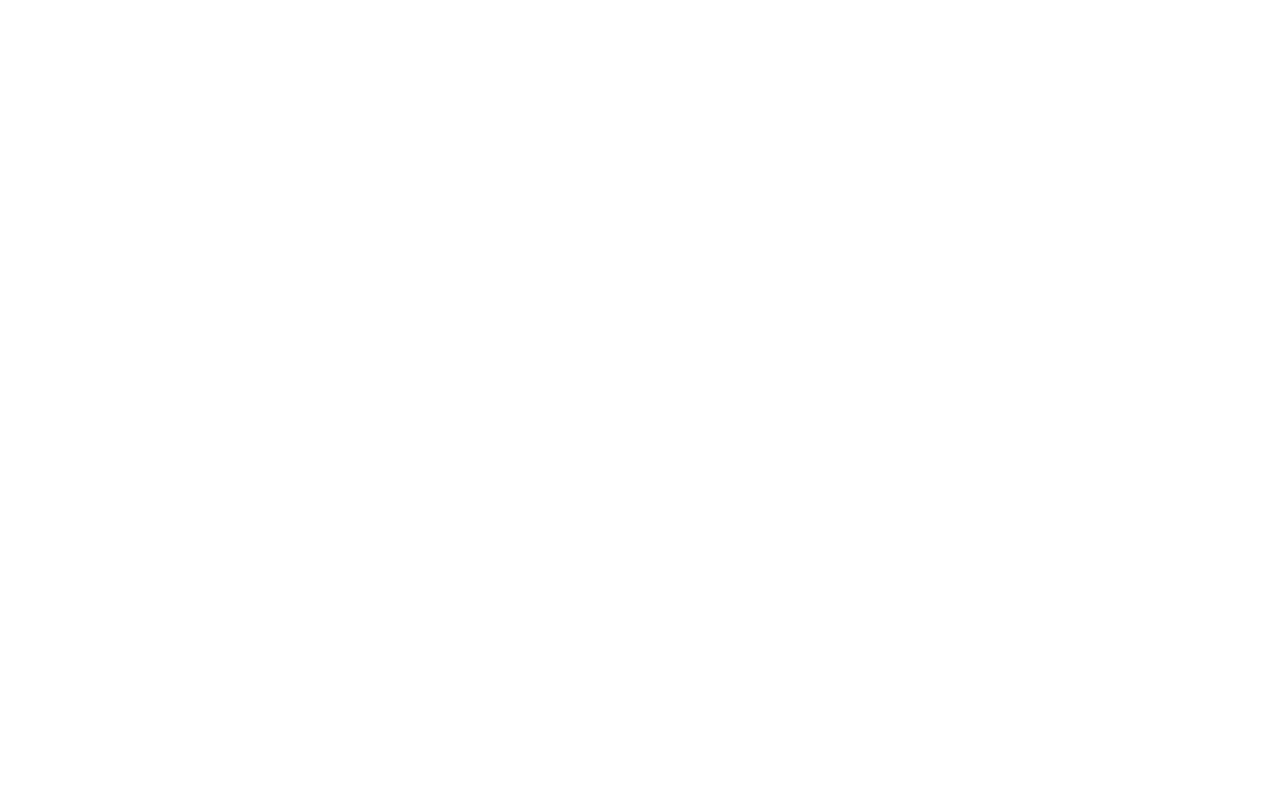
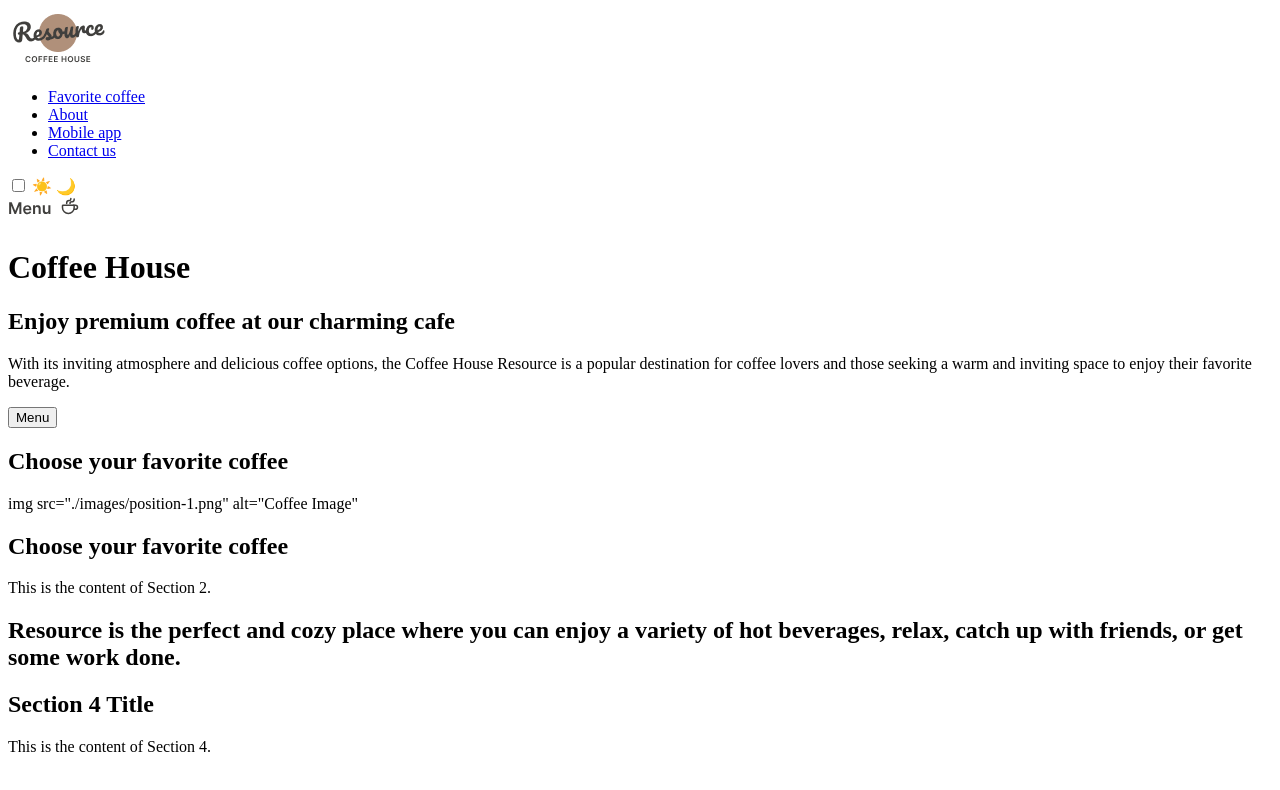
Before and after one commit to AnnaS86/rsschool-landing-page, a plain HTML site: page index.html in a window 1280 px wide. Drawn offline with Linux system fonts and the light colour scheme.

Commit message:
feat: add html for main page

```diff
--- a/index.html
+++ b/index.html
@@ -9,6 +9,86 @@
 </head>
 
 <body>
+    <header class="header">
+        <div class="header_wrapper container">
+            <div class="logo">
+                <a href="#" class="logo">
+                    <img src="./images/logo.png" class="logo-img" alt="Logo">
+                </a>
+            </div>
+            <nav>
+                <ul>
+                    <li><a href="#">Favorite coffee</a></li>
+                    <li><a href="#">About</a></li>
+                    <li><a href="#">Mobile app</a></li>
+                    <li><a href="#">Contact us</a></li>
+                </ul>
+            </nav>
+            <div class="header-actions">
+                <div class="theme-switch">
+                    <input type="checkbox" id="theme-switch" class="theme-switch-checkbox">
+                    <label for="theme-switch" class="theme-switch-label">
+                        <span class="icon icon-sun">☀️</span>
+                        <span class="icon icon-moon">🌙</span>
+                        <span class="toggle-circle"></span>
+                    </label>
+                </div>
+                <div class="coffee-menu">
+                    <img src="./images/menu-item.svg" class="menu-icon" alt="Menu icon">
+                </div>
+                <!-- other items will go here -->
+            </div>
+
+        </div>
+
+
+    </header>
+    <main class="main">
+        <h1>Coffee House</h1>
+        <section id="Favorite-coffee" class="section">
+            <div class="wrapper">
+                <div class="offer">
+                    <h2>Enjoy premium coffee at our charming cafe</h2>
+                    <p>With its inviting atmosphere and delicious coffee options, the Coffee House Resource is a popular
+                        destination for coffee lovers and those seeking a warm and inviting space to enjoy their
+                        favorite beverage.</p>
+                    <button class="button">Menu</button>
+                </div>
+            </div>
+        </section>
+
+        <section id="Choose-favorite-coffee" class="section">
+            <div class="wrapper">
+                <h2>Choose your favorite coffee</h2>
+                <div class="image-container">
+                    img src="./images/position-1.png" alt="Coffee Image"
+                </div>
+                <div class="content-container">
+                    <h2>Choose your favorite coffee</h2>
+                    <p>This is the content of Section 2.</p>
+                </div>
+            </div>
+        </section>
+
+        <section class="section3">
+            <div class="wrapper">
+                <h2>Resource is the perfect and cozy place where you can enjoy a variety of hot
+                    beverages, relax, catch up with friends, or get some work done.</h2>
+                <div class="foto-container">
+                    <div class="column"></div>
+                    <div class="column"></div>
+                </div>
+            </div>
+        </section>
+
+        <section class="section4">
+            <div class="wrapper">
+                <h2>Section 4 Title</h2>
+                <p>This is the content of Section 4.</p>
+            </div>
+        </section>
+    </main>
+    <footer class="footer"></footer>
 </body>
 
 </html>
```
Also changed, not shown: images/Theme switch.png (added), images/default-theme.png (added), images/logo.png (added), images/menu-item.svg (added), images/position-1.png (added), images/position-2.png (added), images/position-3.png (added), 1 other file.
